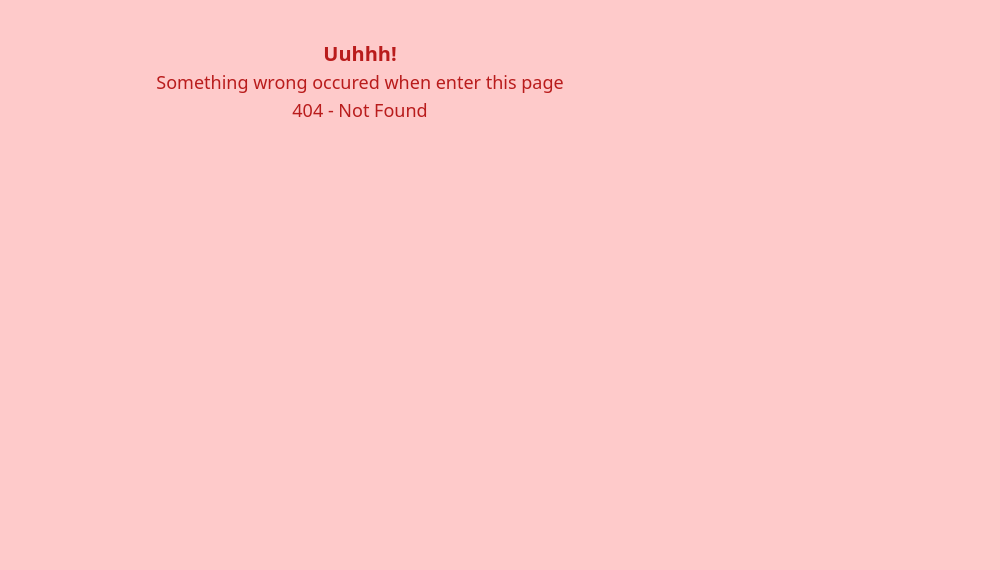
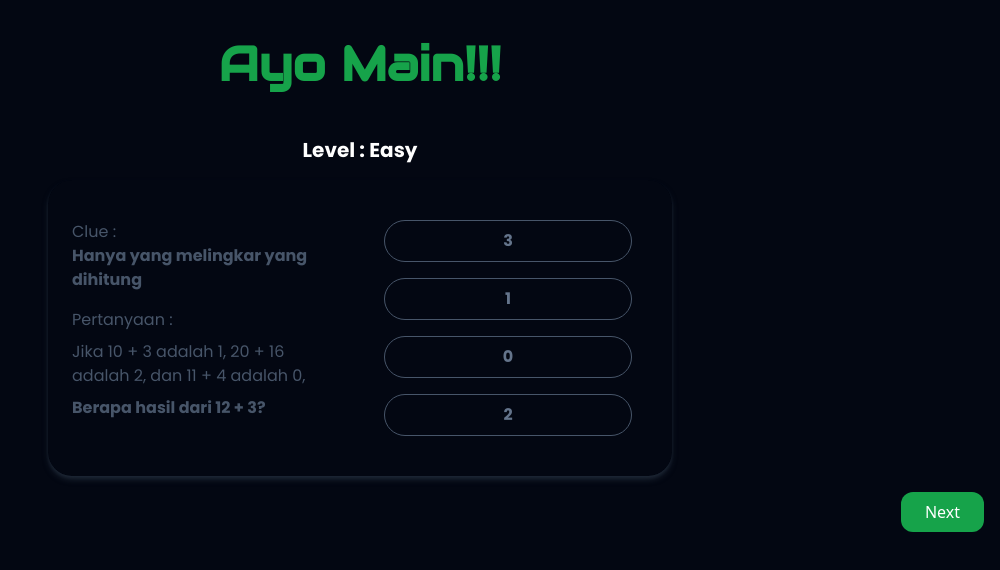
Before and after one commit to gustiaryapriandana31/content_creator_branding_website, a React (Vite) app: page /games in a window 1280 px wide. Before the commit this address had no page. Shown: the top 570 px of the page, without its empty margins (280-1280 px from the left). Built offline with nearby package versions, Linux system fonts and the light colour scheme.

Commit message:
feat:create ayo main quizz feature

```diff
--- a/src/components/pages/AllTravels.jsx
+++ b/src/components/pages/AllTravels.jsx
@@ -2,8 +2,7 @@ import { useEffect, useState } from "react";
 import { Link } from "react-router-dom";
 import Card from "../fragments/Card";
 import Button from "../elements/Button";
-import { FaLocationArrow } from "react-icons/fa";
-import PopUpDetailTravel from "../layouts/PopUpDetailTravel";
+import PopUpDetailTravel from "../fragments/PopUpDetailTravel";
 
 const ContentCreatorDatas = [
   {
@@ -83,7 +82,6 @@ const ContentCreatorTravels = () => {
 
        if (TravelDetailDataRef) {
          setTravelDetail(TravelDetailDataRef);
-         console.log(TravelDetail);
        } else {
          console.log("No detail travel data found", TravelId);
        }
@@ -92,7 +90,7 @@ const ContentCreatorTravels = () => {
      }
    };
   return (
-    <section className="md:pt-5 p-4 bg-gray-950">
+    <section className="md:pt-5 p-4 bg-gray-950 min-h-screen">
       <div className="md:p-12 p-3">
         <h2 className="my-5 md:mb-6 mb-3 text-center md:text-6xl text-3xl font-bold text-green-600">
           Shandy's Travels
--- /dev/null
+++ b/src/components/pages/AyoMain.jsx
@@ -0,0 +1,207 @@
+import { useState, useEffect, useRef } from "react";
+import Button from "../elements/Button";
+import {motion, useInView} from "framer-motion";
+
+const AyoMainQuestion = [
+  {
+    questionLevel: "Easy",
+    questionClue: "Hanya yang melingkar yang dihitung",
+    questionBody: [
+      {
+        questionStatement: "Jika 10 + 3 adalah 1, 20 + 16 adalah 2, dan 11 + 4 adalah 0, ",
+        question: "Berapa hasil dari 12 + 3?",
+        answerOptions: [
+          { answer: "3", isCorrect: false },
+          { answer: "1", isCorrect: false },
+          { answer: "0", isCorrect: true },
+          { answer: "2", isCorrect: false }
+        ]
+      },
+      {
+        questionStatement: "Jika 10 + 28 adalah 3, dan 10 + 6 adalah 2, ",
+        question: "Berapa hasil dari 83 + 82?",
+        answerOptions: [
+          { answer: "2", isCorrect: false },
+          { answer: "4", isCorrect: true },
+          { answer: "1", isCorrect: false },
+          { answer: "5", isCorrect: false }
+        ]
+      },
+      {
+        questionStatement: "Jika 43 + 26 adalah 1, 25 + 81 adalah 2 dan 90 + 19 adalah 2, ",
+        question: "Berapa hasil dari 160 + 89?",
+        answerOptions: [
+          { answer: "3", isCorrect: false },
+          { answer: "4", isCorrect: false },
+          { answer: "0", isCorrect: false },
+          { answer: "5", isCorrect: true }
+        ]
+      }
+    ],
+  },
+  {
+    questionLevel: "Medium",
+    questionClue: "Tiang itu tegak lurus",
+    questionBody: [
+      {
+        questionStatement: "Jika 10 + 3 adalah 1, 12 + 16 adalah 2, dan 3 + 4 adalah 0, ",
+        question: "Berapa hasil dari 12 + 3?",
+        answerOptions: [
+          { answer: "3", isCorrect: false },
+          { answer: "1", isCorrect: true },
+          { answer: "0", isCorrect: false },
+          { answer: "2", isCorrect: false }
+        ]
+      },
+      {
+        questionStatement: "Jika 31 + 18 adalah 2, dan 110 + 16 adalah 3, ",
+        question: "Berapa hasil dari 83 + 42?",
+        answerOptions: [
+          { answer: "2", isCorrect: false },
+          { answer: "4", isCorrect: false },
+          { answer: "0", isCorrect: true },
+          { answer: "3", isCorrect: false }
+        ]
+      },
+      {
+        questionStatement: "Jika 16 + 31 adalah 2, 25 + 81 adalah 1 dan 101 + 171 adalah 4, ",
+        question: "Berapa hasil dari 151 + 19?",
+        answerOptions: [
+          { answer: "2", isCorrect: false },
+          { answer: "4", isCorrect: false },
+          { answer: "2", isCorrect: false },
+          { answer: "3", isCorrect: true }
+        ]
+      }
+    ],
+  }
+]
+
+const AyoMain = () => {
+  const ref = useRef(null);
+  const isInView = useInView(ref, { once: true });
+
+  const [currentQuestion, setCurrentQuestion] = useState(0);
+  const [currentQuestionBody, setCurrentQuestionBody] = useState(0);
+  const [showScore, setShowScore] = useState(false);
+  const [showResult, setShowResult] = useState("hidden");
+  const [score, setScore] = useState(0);
+  const [totalQuestion, setTotalQuestion] = useState(0);
+  const [isClicked, setIsClicked] = useState(false);
+
+  useEffect(() => {
+    const totalQuestions = AyoMainQuestion.reduce(
+      (acc, current) => acc + current.questionBody.length,
+      0 // Initial value for accumulator
+    );
+    setTotalQuestion(totalQuestions);
+  }, [AyoMainQuestion]); // Dependency array: update only when AyoMainQuestion changes
+
+  const handleAnswerOptionClick = (isCorrect) => {
+    if (isCorrect) {
+      setScore(score + 1);
+      setShowResult("correct");
+    } else if(!isCorrect) {
+      setShowResult("wrong");
+    } else {
+      setShowResult("hidden");
+    }
+    setIsClicked(true);
+  };
+
+  const nextQuestion = () => {
+    setShowResult(false);
+    setIsClicked(false);
+    const questionsBody = AyoMainQuestion[currentQuestion].questionBody;
+    const nextQuestion = currentQuestionBody + 1;
+    if (nextQuestion < questionsBody.length) {
+      setCurrentQuestionBody(nextQuestion);
+    } else if (currentQuestion < AyoMainQuestion.length - 1) {
+      setCurrentQuestion(currentQuestion + 1);
+      setCurrentQuestionBody(0);
+    } else {
+      // Menampilkan score akhir
+      setShowScore(true);
+    }
+  };
+
+  return (
+    <section className="md:pt-5 p-4 bg-gray-950 min-h-screen">
+      <h2 className="my-5 md:mb-6 mb-3 text-center md:text-5xl text-3xl font-audiowide font-bold text-green-600">
+        Ayo Main!!!
+      </h2>
+      <motion.main
+        ref={ref}
+        style={{
+          transform: isInView ? "none" : "translateX(200px)",
+          opacity: isInView ? 1 : 0,
+          transition: "transform 1s cubic-bezier(0.17, 0.55, 0.55, 1) 0.5s",
+        }}
+        key={`${currentQuestion}-${currentQuestionBody}`} // Update key
+        initial={{ opacity: 0 }} // Start invisible
+        animate={{ opacity: 1 }}
+        exit={{ opacity: 0 }} // Animate out when switching questions
+        className="mt-12"
+      >
+        {showScore ? (
+          <div className="border border-green-400 w-1/2 mx-auto text-center mt-[15%] text-white p-8 font-bold text-xl font-roboto-mono">
+            You scored {score * 10} out of {totalQuestion * 10} points
+            <a href="/games" className="block p-2 rounded-3xl w-3/4 mx-auto mt-8 bg-green-600">Replay</a>
+          </div>
+        ) : (
+          <><section className="text-white">
+              <h1 className="mb-4 text-xl text-center font-semibold group-hover:text-green-600 font-poppins">
+                Level : {AyoMainQuestion[currentQuestion].questionLevel}
+              </h1>
+              <div className="p-6 rounded-3xl flex flex-row w-1/2 gap-12 mx-auto shadow-md shadow-gray-800 text-slate-600 font-poppins group">
+                <div className="flex-1 group-hover:text-slate-400">
+                  <p className="my-4">
+                    Clue :
+                    <span className="font-semibold group-hover:text-green-600 block font-poppins">
+                      {AyoMainQuestion[currentQuestion].questionClue}
+                    </span>
+                  </p>
+                  <p>Pertanyaan :</p>
+                  <p className="my-2">
+                    {AyoMainQuestion[currentQuestion].questionBody[currentQuestionBody].questionStatement}
+                  </p>
+                  <p className="font-semibold group-hover:text-yellow-400 ">
+                    {AyoMainQuestion[currentQuestion].questionBody[currentQuestionBody].question}
+                  </p>
+                </div>
+                <div className="grid grid-cols-2 md:grid-cols-1 gap-4 p-4 flex-1">
+                  {AyoMainQuestion[currentQuestion].questionBody[currentQuestionBody].answerOptions.map((answerOption, idx) => (
+                    <button
+                      key={idx}
+                      className="px-4 py-2 border border-slate-600 group-hover:text-white hover:bg-green-600 text-slate-500 font-bold rounded-3xl disabled:cursor-not-allowed"
+                      onClick={() => handleAnswerOptionClick(answerOption.isCorrect)}
+                      disabled={isClicked}
+                    >
+                      {answerOption.answer}
+                    </button>
+                  ))}
+                </div>
+              </div>
+            </section><Button
+              addedClassname="mt-4 bg-green-600 rounded-xl float-right"
+              onClick={() => nextQuestion()}>
+                Next
+              </Button></>
+        )}
+      </motion.main>
+      {showResult === "correct" && (
+        <div className="-mt-1 mx-auto w-1/2 px-4 py-2 bg-green-600 text-white font-bold rounded-3xl">
+          Jawaban kamu benar : <span className="float-right">10 poin</span>
+        </div>
+      )}
+      {showResult === "wrong" && (
+        <div className="-mt-1 mx-auto w-1/2 px-4 py-2 bg-red-600 text-white font-bold rounded-3xl">
+          Jawaban kamu salah : <span className="float-right">0 poin</span>
+        </div>
+      )}
+      {showResult === "hidden" && null}
+    </section>
+  );
+};
+
+export default AyoMain;
--- a/src/components/pages/ContentCreatorTravels.jsx
+++ b/src/components/pages/ContentCreatorTravels.jsx
@@ -38,7 +38,7 @@ const ContentCreatorDatas = [
 
 const ContentCreatorTravels = () => {
   return (
-    <section className="md:pt-5 p-4 bg-gray-950">
+    <section className="md:pt-5 p-4 bg-gray-950 min-h-screen">
       <div className="md:p-12 p-3">
         <h2 className="my-5 md:mb-6 mb-3 text-center md:text-5xl text-3xl font-audiowide font-bold text-green-600">
           Shandy's Travels
--- a/src/main.jsx
+++ b/src/main.jsx
@@ -6,6 +6,7 @@ import { createBrowserRouter, RouterProvider } from "react-router-dom";
 
 import NotFoundPage from "./components/layouts/NotFoundPage.jsx";
 import AllTravels from "./components/pages/AllTravels.jsx";
+import AyoMain from './components/pages/AyoMain.jsx';
 
 const Router = createBrowserRouter([
   {
@@ -16,6 +17,10 @@ const Router = createBrowserRouter([
   {
     path: "/travels",
     element: <AllTravels />,
+  },
+  {
+    path: "/games",
+    element: <AyoMain />,
   }
 ]);
 
```
Also changed, not shown: src/components/fragments/PopUpDetailTravel.jsx (renamed from src/components/layouts/PopUpDetailTravel.jsx).
